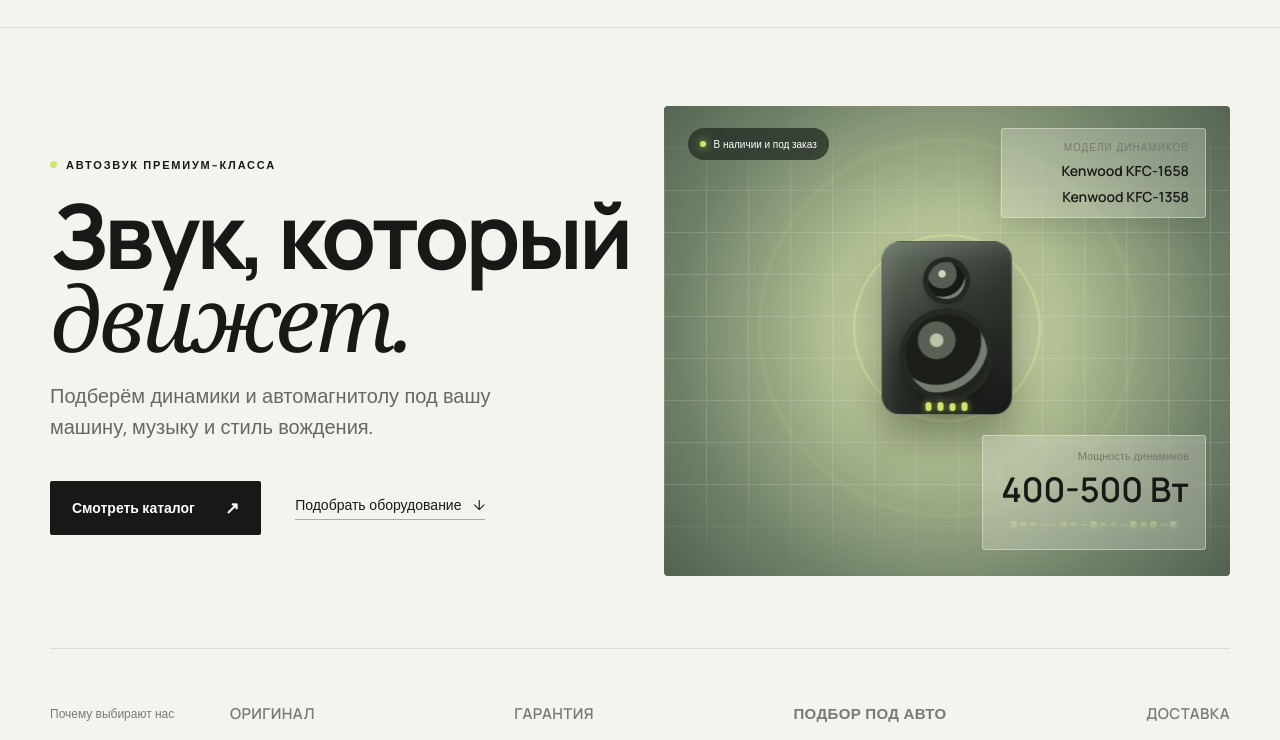
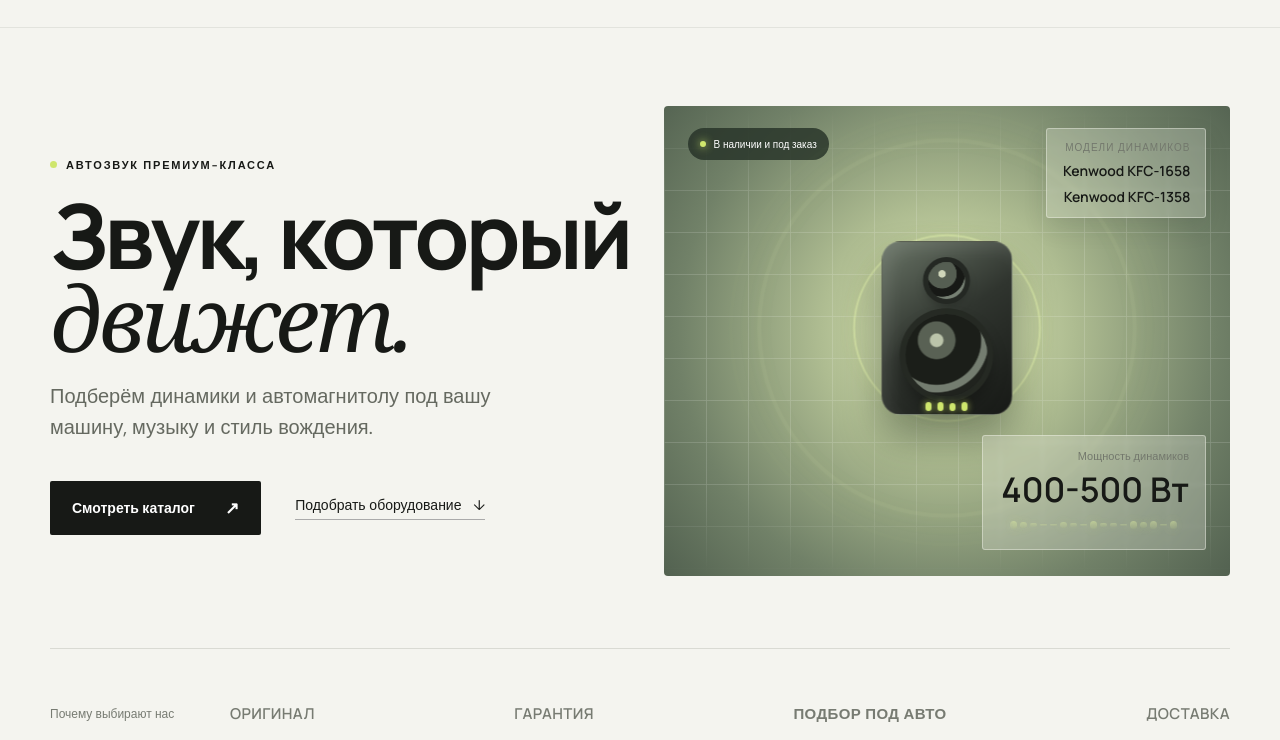
Before and after one commit to st4n17law/vscode, a plain HTML site: page index.html in a window 1280 px wide. Shown: the part 60-800 px from the top of the page. Drawn offline with Linux system fonts and the light colour scheme.

Commit message:
Little corections in the code

```diff
--- a/styles.css
+++ b/styles.css
@@ -48,7 +48,7 @@ h1 em, h2 em { font-family: Georgia, serif; font-weight: 400; }
   top: 22px;
   right: 24px;
   height: 90px;
-  width: 205px;
+  width: 160px;
   min-height: 76px;
   display: grid;
   align-content: center;
```
